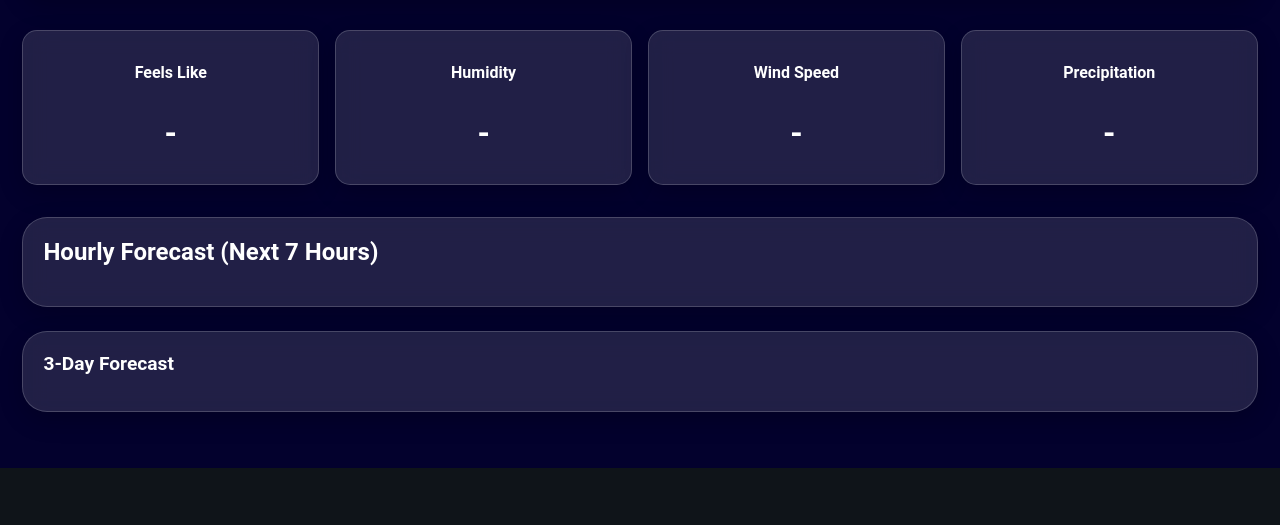
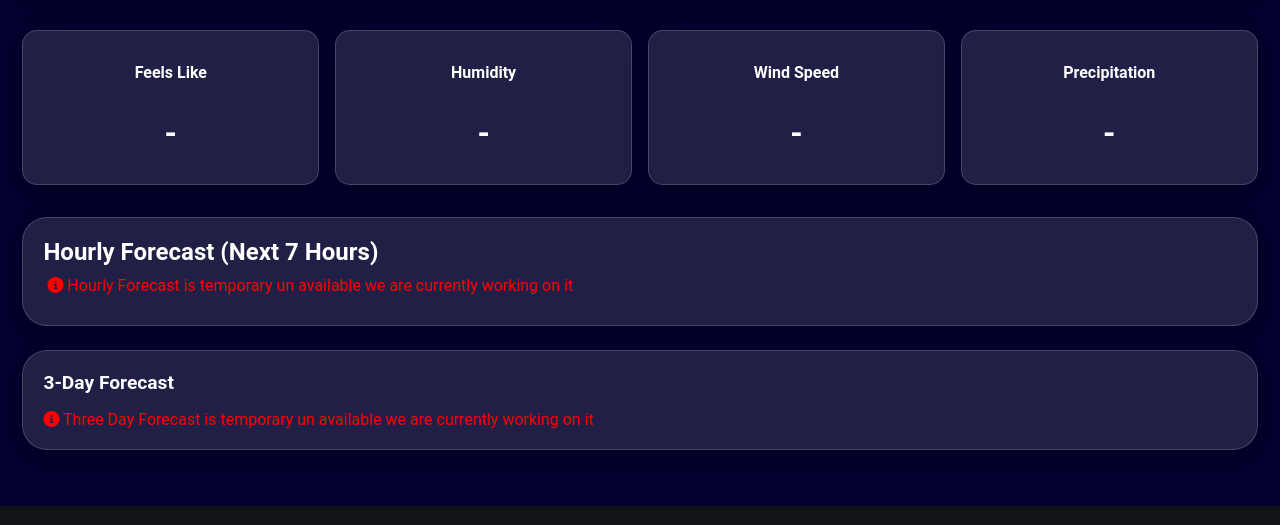
Before and after one commit to MedsonKasese/SkyCast, a plain HTML site: page index.html in a window 1280 px wide. Shown: the part 416-941 px from the top of the page. Drawn offline with Linux system fonts and the light colour scheme; no server answers.

Commit message:
add info relating to hourly and daily forecast

```diff
--- a/index.html
+++ b/index.html
@@ -127,6 +127,10 @@
 					<h2>Hourly Forecast (Next 7 Hours)</h2>
 					<div id="hourly-container" class="hourly-container">
 						<!-- Cards will be injected here -->
+						<p style="color: red">
+							<i class="fa-solid fa-circle-info"></i> Hourly Forecast is
+							temporary un available we are currently working on it
+						</p>
 					</div>
 				</section>
 
@@ -136,6 +140,10 @@
 
 					<div id="forecast-container" class="forecast-container">
 						<!-- Forecast cards will be inserted here -->
+						<p style="color: red">
+							<i class="fa-solid fa-circle-info"></i> Three Day Forecast is
+							temporary un available we are currently working on it
+						</p>
 					</div>
 				</section>
 			</div>
```
